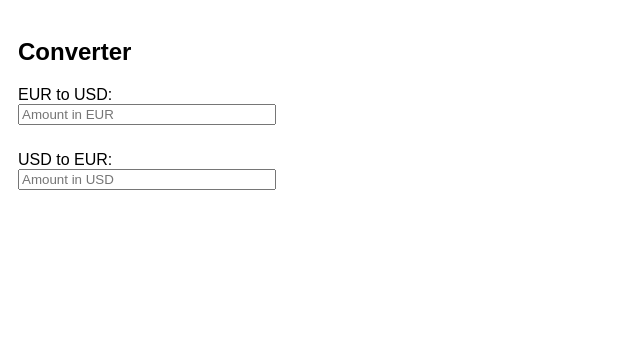
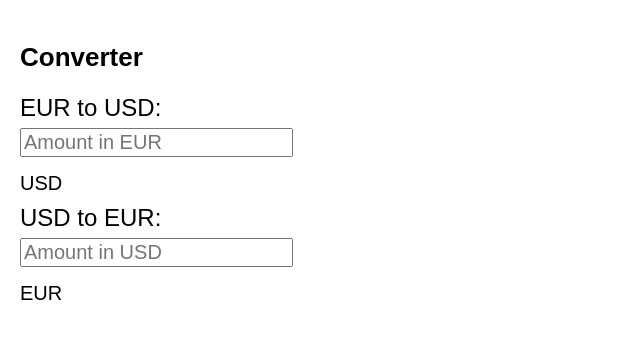
Before and after one commit to ExtF8/convertExtension, a website with bundled scripts: page sidePanel.html in a window 1280 px wide. Shown: the whole page, without its empty margins (0-640 px from the left). Built offline with nearby package versions, Linux system fonts and the light colour scheme.

Commit message:
Add some styling and layout

```diff
--- a/sidePanel.html
+++ b/sidePanel.html
@@ -4,39 +4,28 @@
         <meta charset="UTF-8" />
         <meta name="viewport" content="width=device-width, initial-scale=1.0" />
         <title>Converter</title>
-        <style>
-            html {
-                height: 100%;
-            }
-            body {
-                font-family: Arial, Helvetica, sans-serif;
-                padding: 10px;
-                width: 250px;
-            }
-
-            input {
-                margin-bottom: 10px;
-                width: 100%;
-            }
-            label {
-                margin-top: 10px;
-                display: block;
-            }
-            .result {
-                margin-top: 5px;
-                font-weight: bold;
-            }
-        </style>
+        <link rel="stylesheet" href="style.css" />
         <script type="module" src="sidePanel.js"></script>
     </head>
     <body>
-        <h2>Converter</h2>
-        <label for="eurToUsd">EUR to USD:</label>
-        <input id="eurToUsd" type="number" placeholder="Amount in EUR" />
-        <p id="resultEurToUsd" class="result"></p>
+        <main class="main-container">
+            <section class="currency-container">
+                <h2 class="currency">Converter</h2>
+                <label for="eurToUsd">EUR to USD:</label>
+                <input id="eurToUsd" type="number" placeholder="Amount in EUR" />
 
-        <label for="usdToEur">USD to EUR:</label>
-        <input id="usdToEur" type="number" placeholder="Amount in USD" />
-        <p id="resultUsdToEur" class="result"></p>
+                <div class="result-container">
+                    <p class="result">USD</p>
+                    <p id="resultEurToUsd" class="result"> </p>
+                </div>
+
+                <label for="usdToEur">USD to EUR:</label>
+                <input id="usdToEur" type="number" placeholder="Amount in USD" />
+                <div class="result-container">
+                    <p class="result">EUR</p>
+                    <p id="resultUsdToEur" class="result"> </p>
+                </div>
+            </section>
+        </main>
     </body>
 </html>
--- a/sidePanel.js
+++ b/sidePanel.js
@@ -11,7 +11,7 @@ document.getElementById('eurToUsd').addEventListener('input', async function ()
 
     try {
         const result = await calculateRate('eur', amount);
-        resultElement.textContent = `USD: ${result}`;
+        resultElement.textContent = `: ${result}`;
     } catch (error) {
         resultElement.textContent = 'Error converting EUR to USD.';
         console.error(error);
@@ -29,7 +29,7 @@ document.getElementById('usdToEur').addEventListener('input', async function ()
 
     try {
         const result = await calculateRate('usd', amount);
-        resultElement.textContent = `EUR: ${result}`;
+        resultElement.textContent = `: ${result}`;
     } catch (error) {
         resultElement.textContent = 'Error converting USD to EUR.';
         console.error(error);
--- /dev/null
+++ b/style.css
@@ -0,0 +1,74 @@
+html,
+body {
+    margin: 0;
+    min-height: 100%;
+    min-width: 100%;
+    padding: 0;
+}
+
+body {
+    font-family: Arial, Helvetica, sans-serif;
+    display: flex;
+    flex-direction: column;
+    align-items: center;
+    width: 100vw;
+    min-height: 100vh;
+    padding: 20px;
+}
+
+* {
+    box-sizing: border-box;
+}
+
+/* main */
+.main-container {
+    margin-inline: 20px;
+    padding: auto;
+    position: relative;
+    width: 100vw;
+    height: 100vh;
+    background: #ffffff;
+    border-radius: 0px;
+    overflow: hidden;
+    z-index: 0;
+}
+
+h2 {
+    font-size: 26px;
+}
+
+input {
+    margin-bottom: 10px;
+    width: 100%;
+    font-size: 20px;
+}
+
+label {
+    margin-top: 10px;
+    margin-bottom: 6px;
+    display: block;
+    font-size: 24px;
+}
+
+/* Currency */
+.currency-container {
+    position: absolute;
+    left: 20px;
+    top: 0px;
+    width: auto;
+    height: 30%;
+}
+
+.result-container {
+    display: flex;
+    flex-direction: row;
+}
+
+/* Text */
+.result {
+    margin-block: 5px;
+    width: auto;
+    height: 17px;
+    flex-shrink: 0;
+    font-size: 20px;
+}
```
